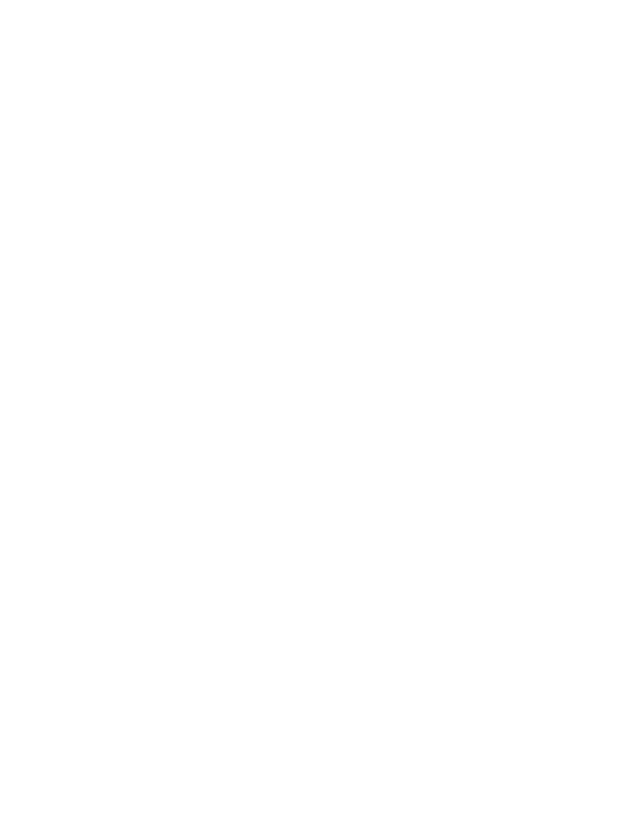
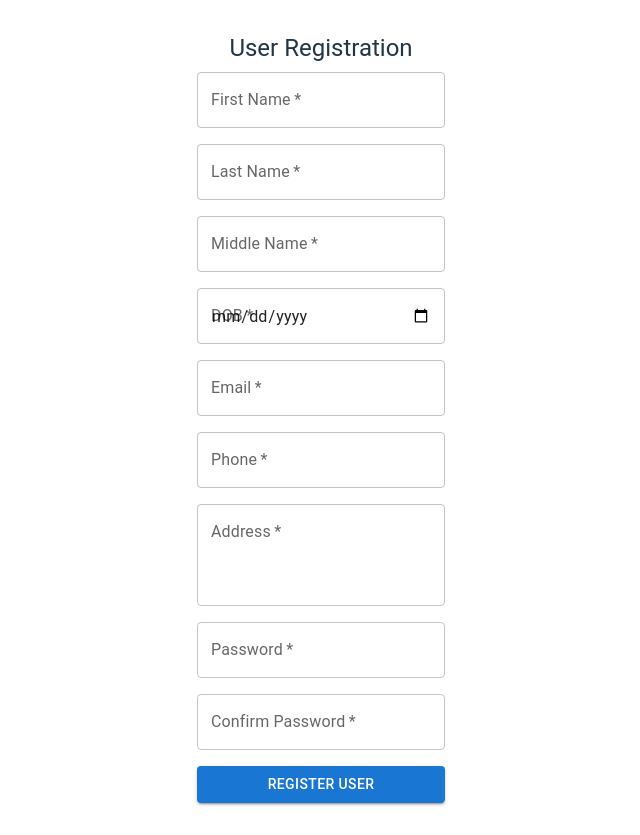
Before and after one commit to Balajir14/ReactJS, a React (Vite) app in the folder ts-project/: page /register in a window 1280 px wide. Before the commit this address had no page. Shown: the whole page, without its empty margins (319-959 px from the left). Before the commit the page ends 800 px from the top, so only its background shows below. Built offline with nearby package versions, Linux system fonts and the light colour scheme.

Commit message:
Created UserContext

```diff
--- a/ts-project/src/App.tsx
+++ b/ts-project/src/App.tsx
@@ -9,11 +9,14 @@ import Todo from "./components/home/Todo";
 import Parent from "./components/callback/Parent";
 import ThemeProvider from "./context/ThemeContext";
 import ThemeToogleButton from "./components/home/ThemeToogleButton";
+import UserProvider from "./context/UserContext";
+import RegisterForm from "./components/auth/RegisterForm";
 
 function App() {
   return (
     <>
       <ThemeProvider>
+        <UserProvider>
           <BrowserRouter>
             <Routes>
               <Route path="/" element={<Greeting />} />
@@ -25,11 +28,18 @@ function App() {
               <Route path="/todo" element={<Todo />} />
               <Route path="/parent" element={<Parent />} />
               <Route path="/toggle" element={<ThemeToogleButton />} />
+
+              <Route path="/register" element={<RegisterForm />} />
             </Routes>
           </BrowserRouter>
+        </UserProvider>
       </ThemeProvider>
     </>
   );
 }
 
 export default App;
+
+// react-router-dom
+// 1. Routing
+// 2. Redirect (useNavigate(), to, useParam());
--- /dev/null
+++ b/ts-project/src/common/ageCalculator.ts
@@ -0,0 +1,8 @@
+export function ageCalculator(dob: string) {
+  const birthDay = new Date(dob);
+  const today = new Date();
+
+  let age = today.getFullYear() - birthDay.getFullYear();
+
+  return age;
+}
--- /dev/null
+++ b/ts-project/src/components/auth/RegisterForm.tsx
@@ -0,0 +1,174 @@
+import { Box, Button, Container, TextField, Typography } from "@mui/material";
+import { ChangeEvent, FormEvent, useState } from "react";
+import { ageCalculator } from "../../common/ageCalculator";
+import { useCurrentUser, UserTypeWithoutAge } from "../../context/UserContext";
+
+// interface FormDataType {
+//   firstName: string;
+//   middleName: string;
+//   lastName: string;
+//   dob: string;
+//   email: string;
+//   phone: string;
+//   address: string;
+//   password: string;
+//   confirmPassword: string;
+// }
+export default function RegisterForm() {
+  const userContext = useCurrentUser();
+  console.log(userContext?.users);
+
+  const [formData, setFormData] = useState<UserTypeWithoutAge>({
+    firstName: "",
+    middleName: "",
+    lastName: "",
+    dob: "",
+    email: "",
+    phone: "",
+    address: "",
+    password: "",
+    confirmPassword: "",
+  });
+
+  const handleChange = (
+    e: ChangeEvent<HTMLInputElement | HTMLTextAreaElement>
+  ) => {
+    setFormData({ ...formData, [e.target.name]: e.target.value });
+  };
+
+  const age = ageCalculator(formData.dob);
+
+  const handleSubmit = (e: FormEvent<HTMLFormElement>) => {
+    e.preventDefault();
+    const {
+      firstName,
+      middleName,
+      lastName,
+      dob,
+      phone,
+      address,
+      email,
+      password,
+      confirmPassword,
+    } = formData;
+
+    const newValue = {
+      firstName,
+      middleName,
+      lastName,
+      dob,
+      age,
+      phone,
+      address,
+      email,
+      password,
+      confirmPassword,
+    };
+
+    // const newValues = {...formData, age}
+
+    userContext?.storeUserData(newValue);
+  };
+
+  return (
+    <>
+      <Container maxWidth="xs">
+        <Typography variant="h5" gutterBottom>
+          User Registration
+        </Typography>
+        <Box component="form" onSubmit={handleSubmit}>
+          <Box sx={{ display: "flex", gap: 2, flexDirection: "column" }}>
+            <TextField
+              variant="outlined"
+              type="text"
+              label="First Name"
+              name="firstName"
+              value={formData.firstName}
+              onChange={handleChange}
+              required
+              fullWidth
+            />
+            <TextField
+              variant="outlined"
+              label="Last Name"
+              name="lastName"
+              value={formData.lastName}
+              onChange={handleChange}
+              required
+              fullWidth
+            />
+            <TextField
+              variant="outlined"
+              label="Middle Name"
+              name="middleName"
+              value={formData.middleName}
+              onChange={handleChange}
+              required
+              fullWidth
+            />
+            <TextField
+              variant="outlined"
+              label="DOB"
+              type="date"
+              name="dob"
+              value={formData.dob}
+              onChange={handleChange}
+              required
+              fullWidth
+            />
+            <TextField
+              variant="outlined"
+              label="Email"
+              name="email"
+              value={formData.email}
+              onChange={handleChange}
+              required
+              fullWidth
+            />
+            <TextField
+              variant="outlined"
+              label="Phone"
+              name="phone"
+              value={formData.phone}
+              onChange={handleChange}
+              required
+              fullWidth
+            />
+            <TextField
+              variant="outlined"
+              label="Address"
+              name="address"
+              value={formData.address}
+              multiline
+              rows={3}
+              onChange={handleChange}
+              required
+              fullWidth
+            />
+            <TextField
+              variant="outlined"
+              label="Password"
+              name="password"
+              value={formData.password}
+              onChange={handleChange}
+              required
+              fullWidth
+            />
+            <TextField
+              variant="outlined"
+              label="Confirm Password"
+              name="confirmPassword"
+              value={formData.confirmPassword}
+              onChange={handleChange}
+              required
+              fullWidth
+            />
+          </Box>
+          <Button type="submit" fullWidth variant="contained" sx={{ mt: 2 }}>
+            Register User
+          </Button>
+        </Box>
+      </Container>
+    </>
+  );
+}
--- a/ts-project/src/components/home/Greeting.tsx
+++ b/ts-project/src/components/home/Greeting.tsx
@@ -1,9 +1,10 @@
-import { Link } from "@mui/material";
 import Button from "@mui/material/Button";
 import { useTheme } from "../../context/ThemeContext";
+import { Link, useNavigate } from "react-router-dom";
 
 export default function Greeting() {
   const data = useTheme();
+  const navigate = useNavigate();
   return (
     <>
       <h1>Welcome</h1>
@@ -11,10 +12,10 @@ export default function Greeting() {
       <Button variant="outlined" href="/home">
         Go to Home
       </Button>
-      <Button variant="outlined" href="/todo">
+      <Button variant="outlined" onClick={() => navigate("/todo")}>
         Todo App
       </Button>
-      <Link href="/todo">Todo App</Link>
+      <Link to="/todo">Todo App\</Link>
     </>
   );
 }
--- a/ts-project/src/components/home/ThemeToogleButton.tsx
+++ b/ts-project/src/components/home/ThemeToogleButton.tsx
@@ -1,6 +1,7 @@
 import Button from "@mui/material/Button";
 import { useTheme } from "../../context/ThemeContext";
 import Container from "@mui/material/Container";
+import { Link } from "react-router-dom";
 
 export default function ThemeToogleButton() {
   const data = useTheme();
@@ -12,6 +13,7 @@ export default function ThemeToogleButton() {
         <Button onClick={data?.toggleTheme} sx={{ backgroundColor: colors }}>
           Current Theme: {data?.theme}
         </Button>
+        <Link to="/">Greeting</Link>
       </Container>
     </>
   );
--- a/ts-project/src/components/home/Todo.tsx
+++ b/ts-project/src/components/home/Todo.tsx
@@ -22,7 +22,7 @@ interface Todo {
 }
 
 export default function Todo() {
-  const [task, setTask] = useState<string>("");
+  const [task, setTask] = useState<string>();
   const [todo, setTodo] = useState<Todo[]>([]);
   const [alert, setAlert] = useState<boolean>(false);
   const [status, setStatus] = useState<"started" | "progress" | "completed">(
--- a/ts-project/src/context/ThemeContext.tsx
+++ b/ts-project/src/context/ThemeContext.tsx
@@ -16,7 +16,7 @@ export const ThemeContext = createContext<ThemeContextType | undefined>(
 );
 
 export default function ThemeProvider({ children }: { children: ReactNode }) {
-  const [theme, setTheme] = useState<string>();
+  const [theme, setTheme] = useState<string>("light");
 
   const toggleTheme = () => {
     setTheme((prevTheme) => (prevTheme === "light" ? "dark" : "light"));
--- /dev/null
+++ b/ts-project/src/context/UserContext.tsx
@@ -0,0 +1,47 @@
+import { createContext, ReactNode, useContext, useState } from "react";
+
+export interface UserType {
+  firstName: string;
+  lastName: string;
+  middleName: string;
+  dob: string;
+  age: number;
+  email: string;
+  phone: string;
+  address: string;
+  password: string;
+  confirmPassword: string;
+}
+
+export type UserTypeWithoutAge = Omit<UserType, "age">;
+
+interface UserContextType {
+  users: UserType[];
+  storeUserData: (user: UserType) => void;
+}
+
+export const UserContext = createContext<UserContextType | undefined>(
+  undefined
+);
+
+export default function UserProvider({ children }: { children: ReactNode }) {
+  const [users, setUsers] = useState<UserType[]>([]);
+
+  const storeUserData = (user: UserType) => {
+    setUsers((prevUsers) => [...prevUsers, user]);
+  };
+
+  return (
+    <UserContext.Provider value={{ users, storeUserData }}>
+      {children}
+    </UserContext.Provider>
+  );
+}
+
+export const useCurrentUser = () => {
+  const context = useContext(UserContext);
+  if (!context) {
+    console.log("useTheme is not defined.");
+  }
+  return context;
+};
```
Lines whose indentation alone changed are shown as unchanged.
